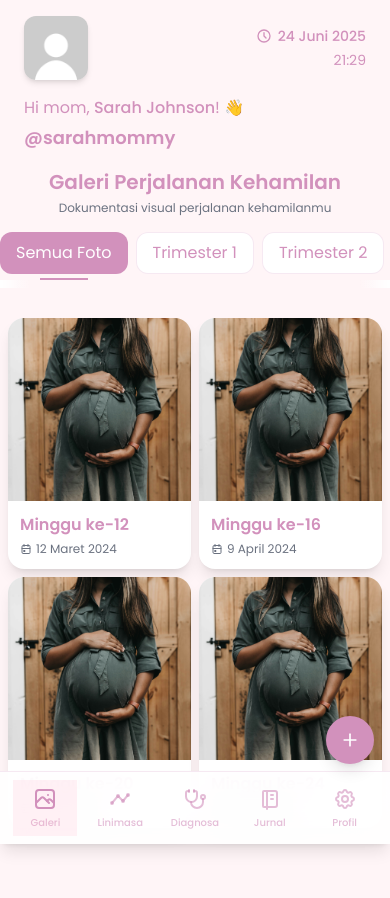
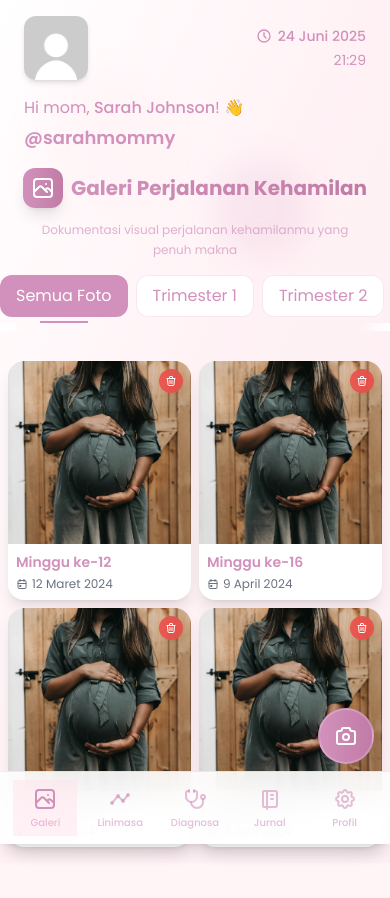
Before and after one commit to Hidayattt24/FE-Velora, a Next.js app: page /main/gallery in a window 390 px wide. Shown: the top 898 px of the page. Built offline with nearby package versions, Linux system fonts and the light colour scheme.

Commit message:
fix : ui responsive mobile page gallery

```diff
--- a/src/app/main/gallery/page.tsx
+++ b/src/app/main/gallery/page.tsx
@@ -309,27 +309,55 @@ export default function GalleryPage() {
   };
 
   return (
-    <div className="container mx-auto px-2 sm:px-4 py-4 sm:py-8">
+    <div className="min-h-screen bg-gradient-to-br from-white via-[#FFE3EC]/20 to-[#D291BC]/5">
+      {/* Floating Background Elements */}
+      <div className="fixed inset-0 pointer-events-none overflow-hidden">
+        <div className="absolute top-20 left-10 w-32 h-32 bg-[#FFE3EC]/30 rounded-full blur-xl animate-pulse" />
+        <div className="absolute top-40 right-20 w-24 h-24 bg-[#D291BC]/20 rounded-full blur-lg animate-pulse delay-1000" />
+        <div className="absolute bottom-40 left-1/4 w-20 h-20 bg-[#FFE3EC]/40 rounded-full blur-lg animate-pulse delay-2000" />
+        <div className="absolute top-1/2 right-1/4 w-16 h-16 bg-[#D291BC]/10 rounded-full blur-md animate-pulse delay-3000" />
+      </div>
+
+      <div className="container mx-auto px-2 sm:px-4 py-4 sm:py-8 relative z-10">
         <ProfileHeader />
 
-      {/* Centered Header Section - Optimized for mobile */}
+        {/* Enhanced Header Section - Optimized for mobile */}
         <div className="text-center mb-4 sm:mb-8">
-        <h1 className="text-xl sm:text-2xl md:text-3xl lg:text-4xl font-semibold text-[#D291BC] mb-1 sm:mb-2">
+          <motion.div
+            initial={{ opacity: 0, y: 20 }}
+            animate={{ opacity: 1, y: 0 }}
+            className="flex items-center justify-center gap-2 sm:gap-3 mb-3 sm:mb-4"
+          >
+            <div className="p-2 sm:p-3 bg-gradient-to-r from-[#D291BC] to-[#c17ba6] rounded-xl sm:rounded-2xl shadow-lg">
+              <IconPhoto className="w-6 h-6 sm:w-8 sm:h-8 text-white" />
+            </div>
+            <h1 className="text-xl sm:text-2xl md:text-3xl lg:text-4xl font-bold bg-gradient-to-r from-[#D291BC] to-[#c17ba6] bg-clip-text text-transparent">
               Galeri Perjalanan Kehamilan
             </h1>
-        <p className="text-xs sm:text-sm md:text-base text-gray-500 mb-4 sm:mb-6">
-          Dokumentasi visual perjalanan kehamilanmu
-        </p>
+          </motion.div>
+          <motion.p
+            initial={{ opacity: 0, y: 20 }}
+            animate={{ opacity: 1, y: 0 }}
+            transition={{ delay: 0.2 }}
+            className="text-xs sm:text-sm md:text-base text-[#D291BC]/70 mb-4 sm:mb-6 max-w-md mx-auto leading-relaxed px-4"
+          >
+            Dokumentasi visual perjalanan kehamilanmu yang penuh makna
+          </motion.p>
           {/* Desktop Upload Button */}
-        <div className="hidden md:block">
+          <motion.div
+            initial={{ opacity: 0, y: 20 }}
+            animate={{ opacity: 1, y: 0 }}
+            transition={{ delay: 0.4 }}
+            className="hidden md:block"
+          >
             <Link
               href="/main/gallery/upload"
-            className="inline-flex items-center gap-2 bg-[#D291BC] text-white px-6 py-2.5 rounded-xl hover:bg-[#c17ba6] transition-colors"
+              className="inline-flex items-center gap-2 bg-gradient-to-r from-[#D291BC] to-[#c17ba6] text-white px-6 py-3 rounded-2xl hover:shadow-lg hover:shadow-[#D291BC]/25 transition-all duration-200 transform hover:scale-105 font-medium"
             >
               <IconPlus className="w-5 h-5" />
               <span>Unggah Foto Baru</span>
             </Link>
-        </div>
+          </motion.div>
         </div>
 
         {/* Centered Filter Section - Improved mobile scrolling */}
@@ -420,13 +448,17 @@ export default function GalleryPage() {
                     : "relative"
                 )}
                 initial={
-                selectedId === photo.id ? { opacity: 0, scale: 0.8 } : undefined
+                  selectedId === photo.id
+                    ? { opacity: 0, scale: 0.8 }
+                    : undefined
                 }
                 animate={
                   selectedId === photo.id ? { opacity: 1, scale: 1 } : undefined
                 }
                 exit={
-                selectedId === photo.id ? { opacity: 0, scale: 0.8 } : undefined
+                  selectedId === photo.id
+                    ? { opacity: 0, scale: 0.8 }
+                    : undefined
                 }
                 transition={{ duration: 0.3 }}
               >
@@ -457,7 +489,7 @@ export default function GalleryPage() {
                       <IconX className="w-5 h-5 sm:w-6 sm:h-6" />
                     </motion.button>
                   ) : (
-                  <div className="absolute top-2 right-2 opacity-0 group-hover:opacity-100 transition-opacity">
+                    <div className="absolute top-2 right-2 opacity-100 sm:opacity-0 sm:group-hover:opacity-100 transition-opacity">
                       {showDeleteConfirm === photo.id ? (
                         <motion.div
                           initial={{ opacity: 0, scale: 0.8 }}
@@ -466,15 +498,15 @@ export default function GalleryPage() {
                         >
                           <button
                             onClick={(e) => confirmDelete(photo.id, e)}
-                          className="p-2 bg-red-500 hover:bg-red-600 rounded-full text-white backdrop-blur-sm transition-colors"
+                            className="p-1.5 sm:p-2 bg-red-500 hover:bg-red-600 rounded-full text-white backdrop-blur-sm transition-colors shadow-lg"
                           >
-                          <IconCheck className="w-4 h-4" />
+                            <IconCheck className="w-3 h-3 sm:w-4 sm:h-4" />
                           </button>
                           <button
                             onClick={cancelDelete}
-                          className="p-2 bg-gray-500 hover:bg-gray-600 rounded-full text-white backdrop-blur-sm transition-colors"
+                            className="p-1.5 sm:p-2 bg-gray-500 hover:bg-gray-600 rounded-full text-white backdrop-blur-sm transition-colors shadow-lg"
                           >
-                          <IconX className="w-4 h-4" />
+                            <IconX className="w-3 h-3 sm:w-4 sm:h-4" />
                           </button>
                         </motion.div>
                       ) : (
@@ -482,9 +514,9 @@ export default function GalleryPage() {
                           initial={{ opacity: 0 }}
                           animate={{ opacity: 1 }}
                           onClick={(e) => handleDelete(photo.id, e)}
-                        className="p-2 bg-red-500/20 hover:bg-red-500/40 rounded-full text-white backdrop-blur-sm transition-colors"
+                          className="p-1.5 sm:p-2 bg-red-500/80 hover:bg-red-500 rounded-full text-white backdrop-blur-sm transition-colors shadow-lg"
                         >
-                        <IconTrash className="w-4 h-4" />
+                          <IconTrash className="w-3 h-3 sm:w-4 sm:h-4" />
                         </motion.button>
                       )}
                     </div>
@@ -492,19 +524,19 @@ export default function GalleryPage() {
                 </div>
                 <motion.div
                   className={cn(
-                  "p-3 sm:p-6",
+                    "p-2 sm:p-3 md:p-6",
                     selectedId === photo.id
                       ? "space-y-4"
                       : "space-y-1 sm:space-y-2"
                   )}
                 >
                   <div className="flex flex-col sm:flex-row sm:items-center sm:justify-between gap-1 sm:gap-0">
-                  <h3 className="text-base sm:text-lg font-semibold text-[#D291BC]">
+                    <h3 className="text-sm sm:text-base md:text-lg font-semibold text-[#D291BC] line-clamp-1">
                       {photo.title}
                     </h3>
                     <div className="flex items-center text-gray-500 text-xs sm:text-sm">
                       <IconCalendarEvent className="w-3 h-3 sm:w-4 sm:h-4 mr-1 sm:mr-2" />
-                    {photo.date}
+                      <span className="text-xs sm:text-sm">{photo.date}</span>
                     </div>
                   </div>
 
@@ -513,9 +545,9 @@ export default function GalleryPage() {
                       initial={{ opacity: 0, y: 20 }}
                       animate={{ opacity: 1, y: 0 }}
                       exit={{ opacity: 0, y: 20 }}
-                    className="space-y-4"
+                      className="space-y-3 sm:space-y-4"
                     >
-                    <p className="text-sm sm:text-base text-gray-600">
+                      <p className="text-sm sm:text-base text-gray-600 leading-relaxed">
                         {photo.notes}
                       </p>
                       <div className="flex justify-end">
@@ -523,7 +555,7 @@ export default function GalleryPage() {
                           onClick={() =>
                             handleDownload(photo.imageUrl, photo.title)
                           }
-                        className="flex items-center gap-1 sm:gap-2 text-sm sm:text-base text-[#D291BC] hover:text-[#c17ba6] transition-colors"
+                          className="flex items-center gap-1 sm:gap-2 text-sm sm:text-base text-[#D291BC] hover:text-[#c17ba6] transition-colors bg-[#FFE3EC]/50 hover:bg-[#FFE3EC] px-3 py-2 rounded-full"
                         >
                           <IconDownload className="w-4 h-4 sm:w-5 sm:h-5" />
                           <span>Unduh Foto</span>
@@ -549,10 +581,10 @@ export default function GalleryPage() {
           >
             <Link
               href="/main/gallery/upload"
-            className="bg-[#D291BC] text-white w-12 h-12 sm:w-14 sm:h-14 rounded-full shadow-lg flex items-center justify-center hover:bg-[#c17ba6] transition-colors"
+              className="bg-gradient-to-r from-[#D291BC] to-[#c17ba6] text-white w-14 h-14 rounded-full shadow-2xl shadow-[#D291BC]/25 flex items-center justify-center hover:shadow-3xl transition-all duration-300 border-2 border-white/20"
               title="Unggah Foto"
             >
-            <IconPlus className="w-5 h-5 sm:w-6 sm:h-6" />
+              <IconCamera className="w-6 h-6" />
             </Link>
           </motion.div>
         </div>
@@ -592,14 +624,15 @@ export default function GalleryPage() {
             >
               <Link
                 href="/main/gallery/upload"
-              className="inline-flex items-center gap-2 bg-[#D291BC] text-white px-6 py-2.5 rounded-xl hover:bg-[#c17ba6] transition-colors"
+                className="inline-flex items-center gap-2 bg-gradient-to-r from-[#D291BC] to-[#c17ba6] text-white px-6 py-3 rounded-2xl hover:shadow-lg hover:shadow-[#D291BC]/25 transition-all duration-200 transform hover:scale-105 font-medium"
               >
-              <IconPlus className="w-5 h-5" />
-              <span>Unggah Foto Baru</span>
+                <IconSparkles className="w-5 h-5" />
+                <span>Unggah Foto Pertama</span>
               </Link>
             </motion.div>
           </div>
         )}
       </div>
+    </div>
   );
 }
```
Lines whose indentation alone changed are shown as unchanged.
